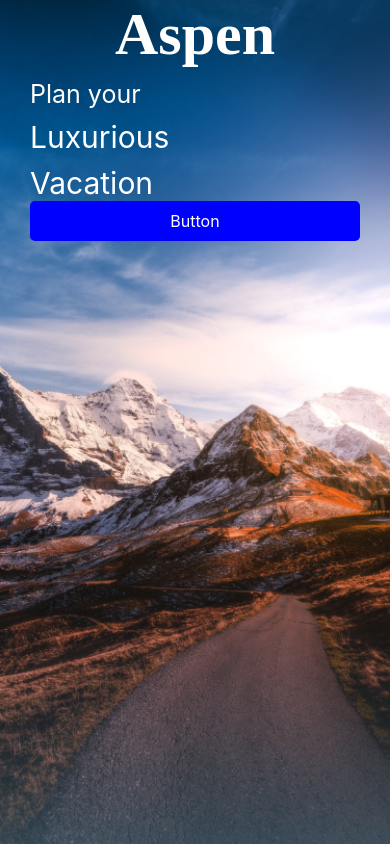
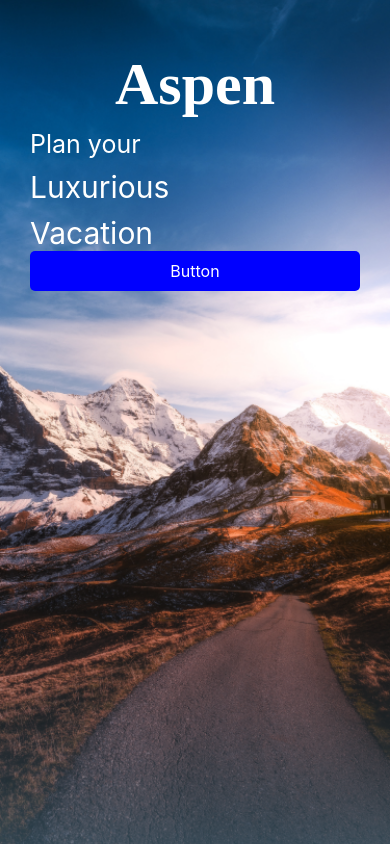
Before and after one commit to Saqibb786/Aspen, a React Native app: screen /Splash in a window 390 px wide. Built offline with nearby package versions, Linux system fonts and the light colour scheme; a web font is replaced by a local one.

Commit message:
update style.js

```diff
--- a/src/screens/splash/styles.js
+++ b/src/screens/splash/styles.js
@@ -14,8 +14,12 @@ const styles = StyleSheet.create({
   innerPadding: {
     paddingHorizontal: 30,
     flex:1,
+    justifyContent: "start",
+    alignItems: "center",
   },
+
   title: {
+    paddingTop:50,
     fontSize: 60,
     fontWeight: "bold",
     color: "#fff",
```
